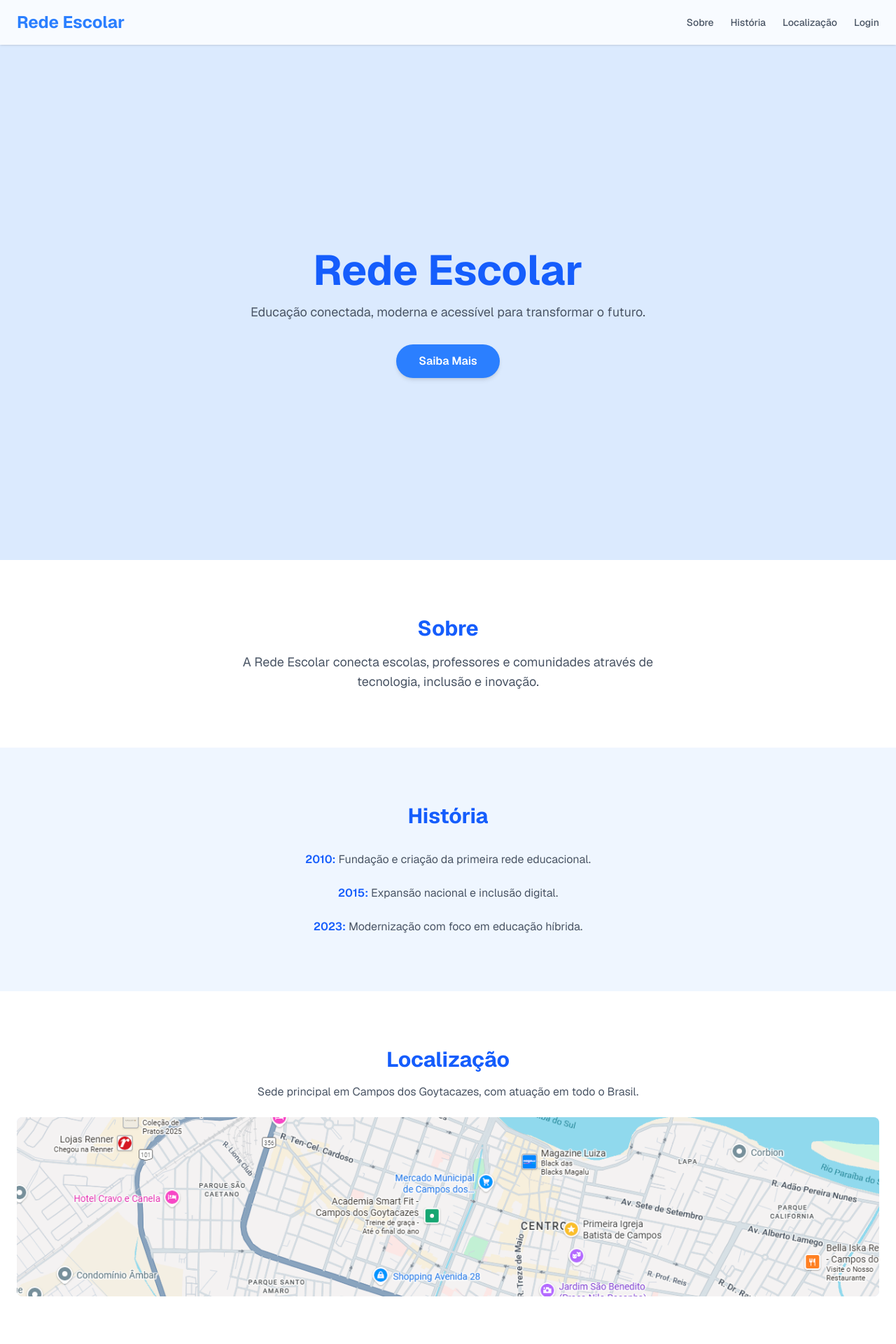
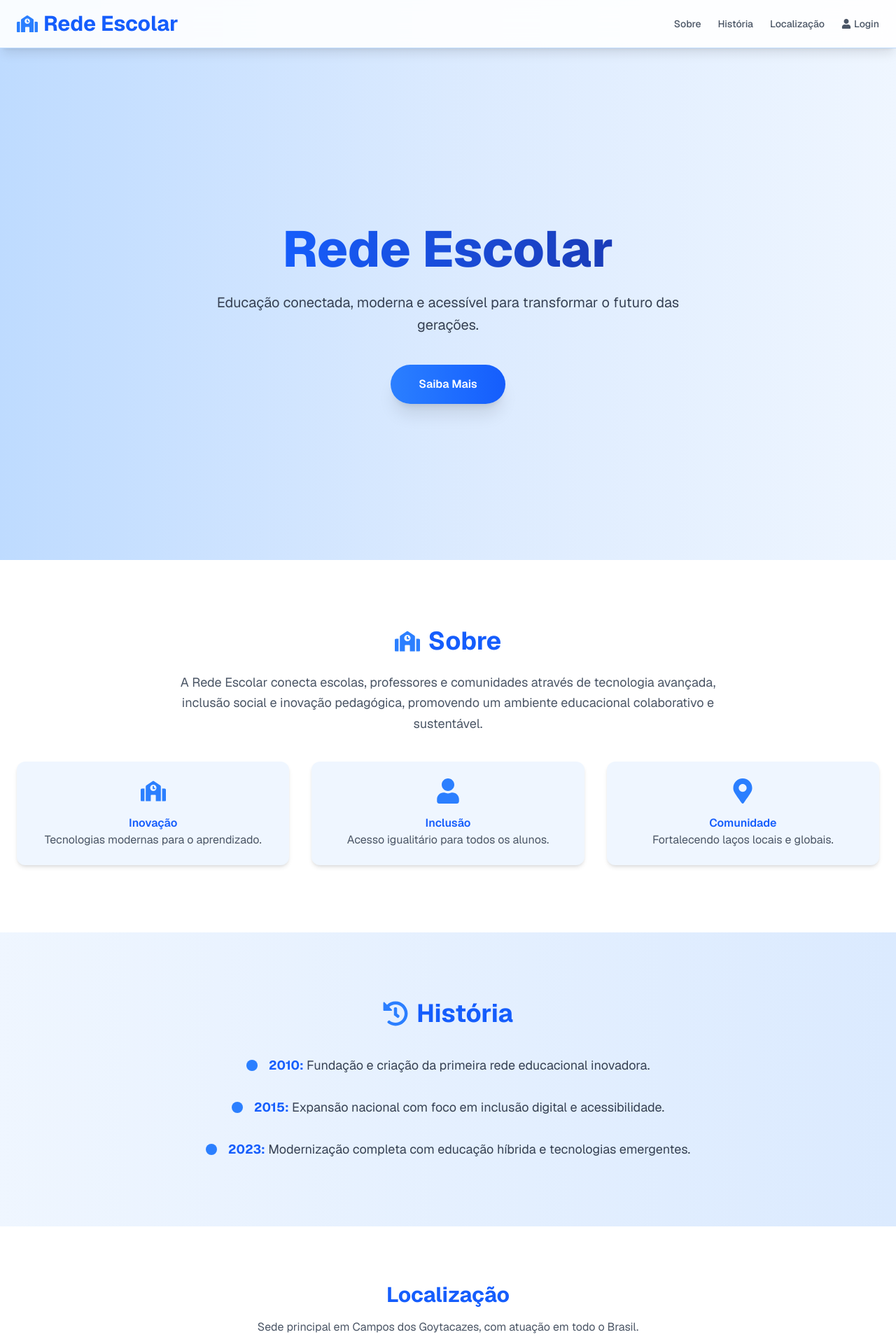
Before and after one commit to DaviRodrish/Projeto-PooDev---Agenda-Escolar, a Next.js app in the folder src/frontend/: page / in a window 1280 px wide. Shown: the top 1920 px of the page at 70% size. Built offline with nearby package versions, Linux system fonts and the light colour scheme.

Commit message:
Atualização layout da página principal

```diff
--- a/src/frontend/src/app/page.tsx
+++ b/src/frontend/src/app/page.tsx
@@ -1,45 +1,53 @@
 "use client";
 
 import { motion } from "framer-motion";
+import { FaSchool, FaHistory, FaMapMarkerAlt, FaUser } from "react-icons/fa";
+import Image from "next/image"; // Adicionando import para otimização de imagem
 
 export default function Home() {
   return (
-    <div className="flex flex-col min-h-screen bg-white font-sans text-gray-700">
+    <div className="flex flex-col min-h-screen bg-gradient-to-br from-blue-50 to-white font-sans text-gray-700">
       {/* NAVBAR */}
-      <header className="fixed top-0 w-full z-50 bg-white/80 backdrop-blur-md shadow-sm">
-        <nav className="container mx-auto flex justify-between items-center px-6 py-4">
-          <h1 className="text-2xl font-bold text-blue-500">Rede Escolar</h1>
-          <div className="space-x-6 text-sm font-medium text-gray-600">
-            <a href="#sobre" className="hover:text-blue-500 transition">Sobre</a>
-            <a href="#historia" className="hover:text-blue-500 transition">História</a>
-            <a href="#localizacao" className="hover:text-blue-500 transition">Localização</a>
-            <a href="/login" className="hover:text-blue-500 transition">Login</a>
+      <header className="fixed top-0 w-full z-50 bg-white/90 backdrop-blur-lg shadow-lg border-b border-blue-200">
+        <nav className="container mx-auto flex justify-between items-center px-6 py-4 flex-wrap">
+          <h1 className="text-3xl font-bold text-blue-600 flex items-center">
+            <FaSchool className="mr-2 text-blue-500" />
+            Rede Escolar
+          </h1>
+          <div className="flex space-x-6 text-sm font-medium text-gray-600 flex-wrap">
+            <a href="#sobre" className="hover:text-blue-500 transition-colors duration-300">Sobre</a>
+            <a href="#historia" className="hover:text-blue-500 transition-colors duration-300">História</a>
+            <a href="#localizacao" className="hover:text-blue-500 transition-colors duration-300">Localização</a>
+            <a href="/login" className="hover:text-blue-500 transition-colors duration-300 flex items-center">
+              <FaUser className="mr-1" />
+              Login
+            </a>
           </div>
         </nav>
       </header>
 
       {/* HERO */}
-      <section className="flex flex-col justify-center items-center text-center min-h-screen px-6 pt-24 bg-blue-100">
+      <section className="flex flex-col justify-center items-center text-center min-h-screen px-6 pt-24 bg-gradient-to-r from-blue-200 via-blue-100 to-blue-50 relative overflow-hidden">
         <motion.h2
-          className="text-5xl sm:text-6xl font-bold mb-4 text-blue-600"
-          initial={{ opacity: 0, y: 40 }}
+          className="text-5xl sm:text-7xl font-extrabold mb-6 text-transparent bg-clip-text bg-gradient-to-r from-blue-600 to-blue-800 relative z-10"
+          initial={{ opacity: 0, y: 50 }}
           animate={{ opacity: 1, y: 0 }}
-          transition={{ duration: 1 }}
+          transition={{ duration: 1.2, ease: "easeOut" }}
         >
           Rede Escolar
         </motion.h2>
         <motion.p
-          className="max-w-xl text-lg text-gray-600"
-          initial={{ opacity: 0 }}
-          animate={{ opacity: 1 }}
-          transition={{ delay: 0.5, duration: 1 }}
+          className="max-w-2xl text-xl text-gray-700 leading-relaxed relative z-10"
+          initial={{ opacity: 0, y: 30 }}
+          animate={{ opacity: 1, y: 0 }}
+          transition={{ delay: 0.5, duration: 1, ease: "easeOut" }}
         >
-          Educação conectada, moderna e acessível para transformar o futuro.
+          Educação conectada, moderna e acessível para transformar o futuro das gerações.
         </motion.p>
         <motion.a
           href="#sobre"
-          className="mt-8 px-8 py-3 bg-blue-500 text-white rounded-full font-semibold shadow-md hover:bg-blue-600 transition"
-          whileHover={{ scale: 1.05 }}
+          className="mt-10 px-10 py-4 bg-gradient-to-r from-blue-500 to-blue-600 text-white rounded-full font-semibold shadow-xl hover:shadow-2xl hover:from-blue-600 hover:to-blue-700 transition-all duration-300 relative z-10"
+          whileHover={{ scale: 1.05, y: -2 }}
           whileTap={{ scale: 0.95 }}
         >
           Saiba Mais
@@ -47,20 +55,70 @@ export default function Home() {
       </section>
 
       {/* SOBRE */}
-      <section id="sobre" className="py-20 px-6 text-center bg-white">
-        <h3 className="text-3xl font-bold mb-4 text-blue-600">Sobre</h3>
-        <p className="max-w-2xl mx-auto text-lg text-gray-600">
-          A Rede Escolar conecta escolas, professores e comunidades através de tecnologia, inclusão e inovação.
+      <section id="sobre" className="py-24 px-6 text-center bg-white relative">
+        <div className="container mx-auto">
+          <motion.div
+            initial={{ opacity: 0, y: 40 }}
+            whileInView={{ opacity: 1, y: 0 }}
+            transition={{ duration: 1 }}
+            viewport={{ once: true }}
+          >
+            <h3 className="text-4xl font-bold mb-6 text-blue-600 flex items-center justify-center">
+              <FaSchool className="mr-3 text-blue-500" />
+              Sobre
+            </h3>
+            <p className="max-w-3xl mx-auto text-lg text-gray-600 leading-relaxed">
+              A Rede Escolar conecta escolas, professores e comunidades através de tecnologia avançada, inclusão social e inovação pedagógica, promovendo um ambiente educacional colaborativo e sustentável.
             </p>
+            <div className="mt-10 grid grid-cols-1 md:grid-cols-3 gap-8">
+              <div className="p-6 bg-blue-50 rounded-xl shadow-md hover:shadow-lg transition-shadow duration-300">
+                <FaSchool className="text-4xl text-blue-500 mx-auto mb-4" />
+                <h4 className="font-semibold text-blue-600">Inovação</h4>
+                <p className="text-gray-600">Tecnologias modernas para o aprendizado.</p>
+              </div>
+              <div className="p-6 bg-blue-50 rounded-xl shadow-md hover:shadow-lg transition-shadow duration-300">
+                <FaUser className="text-4xl text-blue-500 mx-auto mb-4" />
+                <h4 className="font-semibold text-blue-600">Inclusão</h4>
+                <p className="text-gray-600">Acesso igualitário para todos os alunos.</p>
+              </div>
+              <div className="p-6 bg-blue-50 rounded-xl shadow-md hover:shadow-lg transition-shadow duration-300">
+                <FaMapMarkerAlt className="text-4xl text-blue-500 mx-auto mb-4" />
+                <h4 className="font-semibold text-blue-600">Comunidade</h4>
+                <p className="text-gray-600">Fortalecendo laços locais e globais.</p>
+              </div>
+            </div>
+          </motion.div>
+        </div>
       </section>
 
       {/* HISTÓRIA */}
-      <section id="historia" className="py-20 px-6 bg-blue-50 text-center">
-        <h3 className="text-3xl font-bold mb-8 text-blue-600">História</h3>
-        <div className="max-w-4xl mx-auto space-y-6 text-gray-600">
-          <p><span className="font-semibold text-blue-600">2010:</span> Fundação e criação da primeira rede educacional.</p>
-          <p><span className="font-semibold text-blue-600">2015:</span> Expansão nacional e inclusão digital.</p>
-          <p><span className="font-semibold text-blue-600">2023:</span> Modernização com foco em educação híbrida.</p>
+      <section id="historia" className="py-24 px-6 bg-gradient-to-r from-blue-50 to-blue-100 text-center relative">
+        <div className="container mx-auto">
+          <motion.div
+            initial={{ opacity: 0, y: 40 }}
+            whileInView={{ opacity: 1, y: 0 }}
+            transition={{ duration: 1 }}
+            viewport={{ once: true }}
+          >
+            <h3 className="text-4xl font-bold mb-10 text-blue-600 flex items-center justify-center">
+              <FaHistory className="mr-3 text-blue-500" />
+              História
+            </h3>
+            <div className="max-w-4xl mx-auto space-y-8">
+              <div className="flex items-center justify-center space-x-4">
+                <div className="w-4 h-4 bg-blue-500 rounded-full"></div>
+                <p className="text-lg text-gray-700"><span className="font-bold text-blue-600">2010:</span> Fundação e criação da primeira rede educacional inovadora.</p>
+              </div>
+              <div className="flex items-center justify-center space-x-4">
+                <div className="w-4 h-4 bg-blue-500 rounded-full"></div>
+                <p className="text-lg text-gray-700"><span className="font-bold text-blue-600">2015:</span> Expansão nacional com foco em inclusão digital e acessibilidade.</p>
+              </div>
+              <div className="flex items-center justify-center space-x-4">
+                <div className="w-4 h-4 bg-blue-500 rounded-full"></div>
+                <p className="text-lg text-gray-700"><span className="font-bold text-blue-600">2023:</span> Modernização completa com educação híbrida e tecnologias emergentes.</p>
+              </div>
+            </div>
+          </motion.div>
         </div>
       </section>
 
@@ -80,8 +138,11 @@ export default function Home() {
   </section>
 
       {/* FOOTER */}
-      <footer className="bg-blue-100 text-gray-600 text-center py-6 mt-auto">
-        <p>© {new Date().getFullYear()} Rede Escolar. Todos os direitos reservados.</p>
+      <footer className="bg-gradient-to-r from-blue-600 to-blue-700 text-white text-center py-8 mt-auto">
+        <div className="container mx-auto">
+          <p className="text-lg">© {new Date().getFullYear()} Rede Escolar. Todos os direitos reservados.</p>
+          <p className="mt-2 text-sm opacity-80">Construindo o futuro da educação juntos.</p>
+        </div>
       </footer>
     </div>
   );
```
Lines whose indentation alone changed are shown as unchanged.
